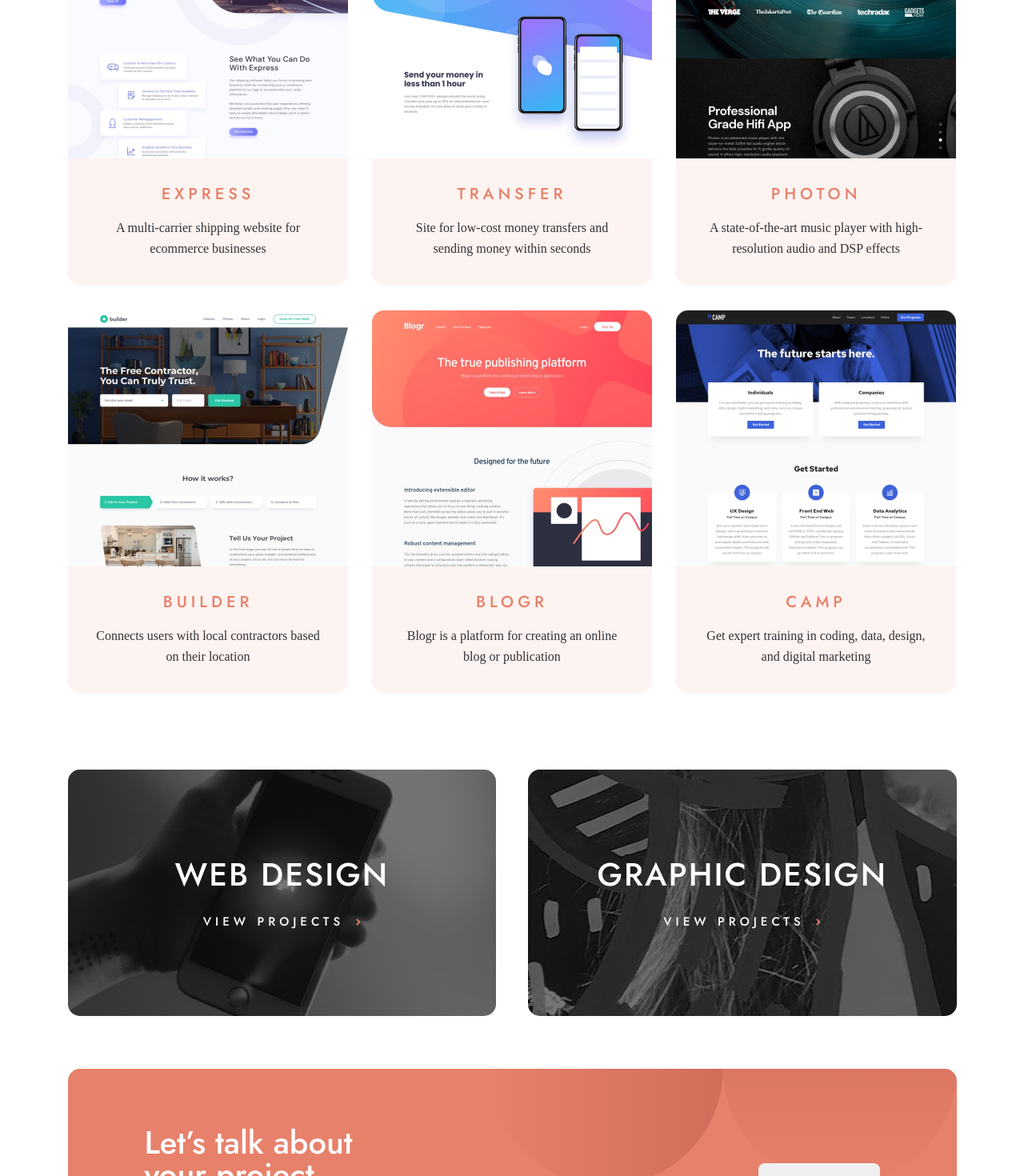
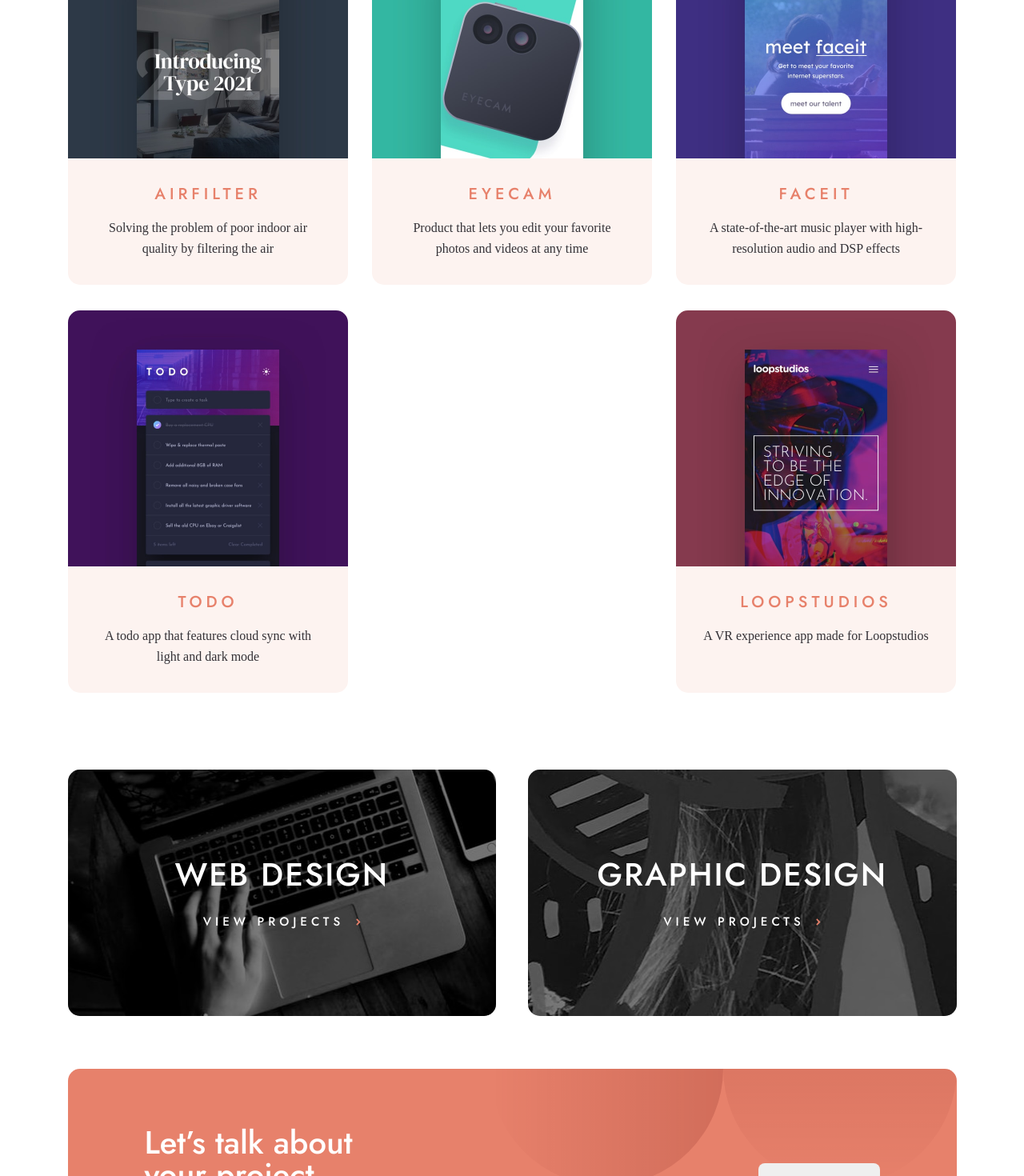
Before and after one commit to danielopq/designo, a React (Vite) app: page / in a window 1280 px wide. Shown: the part 625-2095 px from the top of the page at 80% size. Built offline with nearby package versions, Linux system fonts and the light colour scheme; a web font is replaced by a local one.

Commit message:
AppDesign - done

```diff
--- a/src/assets/img/index.ts
+++ b/src/assets/img/index.ts
@@ -32,3 +32,8 @@
 //########################## APP DESIGN PROJECTS ##########################
 
 export { default as appDesignBg } from'./app-design/bg-pattern-intro-app.svg';
+export { default as airFilter } from './app-design/image-airfilter.jpg';
+export { default as eyeCam } from './app-design/image-eyecam.jpg';
+export { default as faceit } from './app-design/image-faceit.jpg';
+export { default as todo } from './app-design/image-todo.jpg';
+export { default as loopstudios } from './app-design/image-loopstudios.jpg';
--- a/src/components/pages/appDesign/AppDesign.tsx
+++ b/src/components/pages/appDesign/AppDesign.tsx
@@ -3,7 +3,7 @@
 import { SectionHeader, ProjectsList, ProjectView, ProjectsNavBar } from '../../layout';
 import { BtProjectsNavBar } from '../../ui';
 
-import { appDesignBg, appMobilePic, appTabletPic, appDesktopPic, graphicMobilePic, graphicTabletPic, graphicDesktopPic,express,transfer,photon,builder,blogr,camp } from '../../../assets/img'
+import { appDesignBg, webMobilePic, webTabletPic, webDesktopSmallPic, graphicMobilePic, graphicTabletPic, graphicDesktopPic,airFilter,eyeCam,faceit,todo,loopstudios } from '../../../assets/img'
 
 const AppDesign: React.FC = () => {
     return (
@@ -14,15 +14,14 @@
                 text='Our mobile designs bring intuitive digital solutions to your customers right at their fingertips.'
             />
             <ProjectsList>
-                <ProjectView pic={express} title='EXPRESS' description='A multi-carrier shipping website for ecommerce businesses'/>
-                <ProjectView pic={transfer} title='TRANSFER' description='Site for low-cost money transfers and sending money within seconds'/>
-                <ProjectView pic={photon} title='PHOTON' description='A state-of-the-art music player with high-resolution audio and DSP effects'/>
-                <ProjectView pic={builder} title='BUILDER' description='Connects users with local contractors based on their location'/>
-                <ProjectView pic={blogr} title='BLOGR' description='Blogr is a platform for creating an online blog or publication'/>
-                <ProjectView pic={camp} title='CAMP' description='Get expert training in coding, data, design, and digital marketing'/>
+                <ProjectView pic={airFilter} title='AIRFILTER' description='Solving the problem of poor indoor air quality by filtering the air'/>
+                <ProjectView pic={eyeCam} title='EYECAM' description='Product that lets you edit your favorite photos and videos at any time'/>
+                <ProjectView pic={faceit} title='FACEIT' description='A state-of-the-art music player with high-resolution audio and DSP effects'/>
+                <ProjectView pic={todo} title='TODO' description='A todo app that features cloud sync with light and dark mode'/>
+                <ProjectView pic={loopstudios} title='LOOPSTUDIOS' description='A VR experience app made for Loopstudios'/>
             </ProjectsList>
             <ProjectsNavBar>
-                <BtProjectsNavBar text='WEB DESIGN' mobilePic={appMobilePic} tabletPic={appTabletPic} deskTopPic={appDesktopPic} />
+                <BtProjectsNavBar text='WEB DESIGN' mobilePic={webMobilePic} tabletPic={webTabletPic} deskTopPic={webDesktopSmallPic} />
                 <BtProjectsNavBar text='GRAPHIC DESIGN' mobilePic={graphicMobilePic} tabletPic={graphicTabletPic} deskTopPic={graphicDesktopPic} />
             </ProjectsNavBar>
         </main>
```
